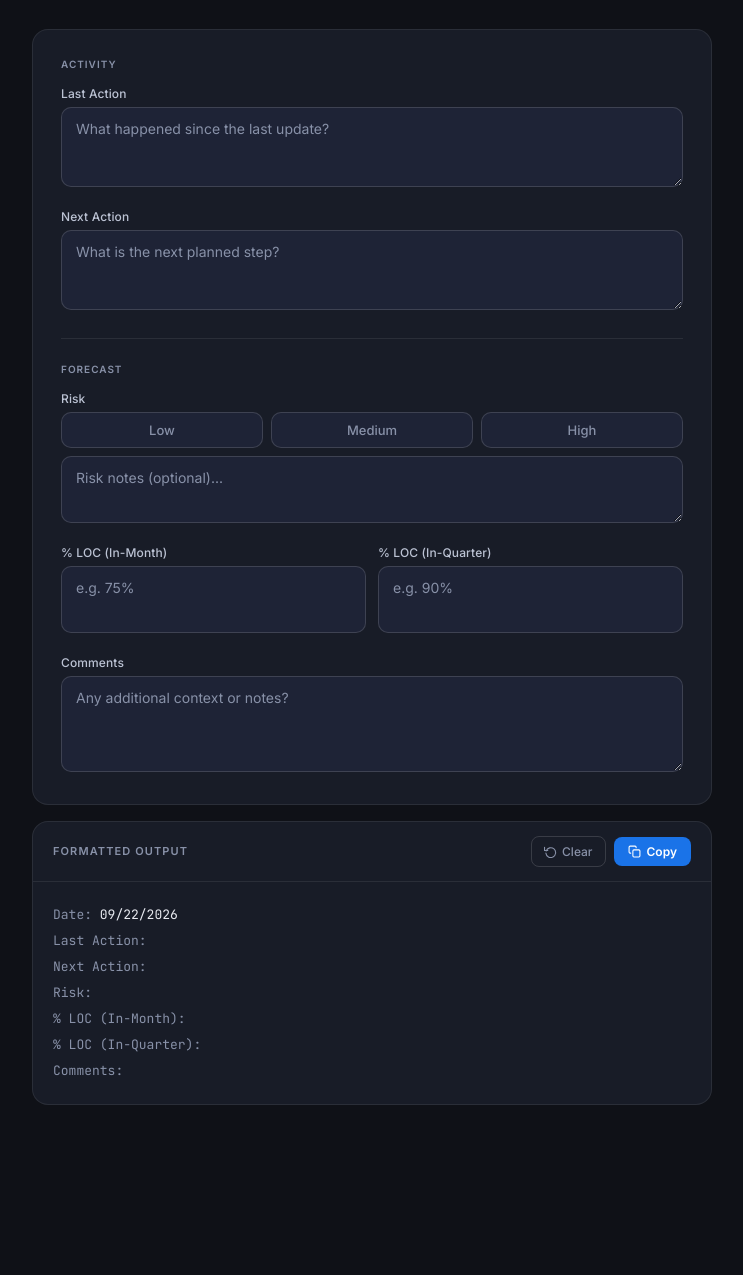
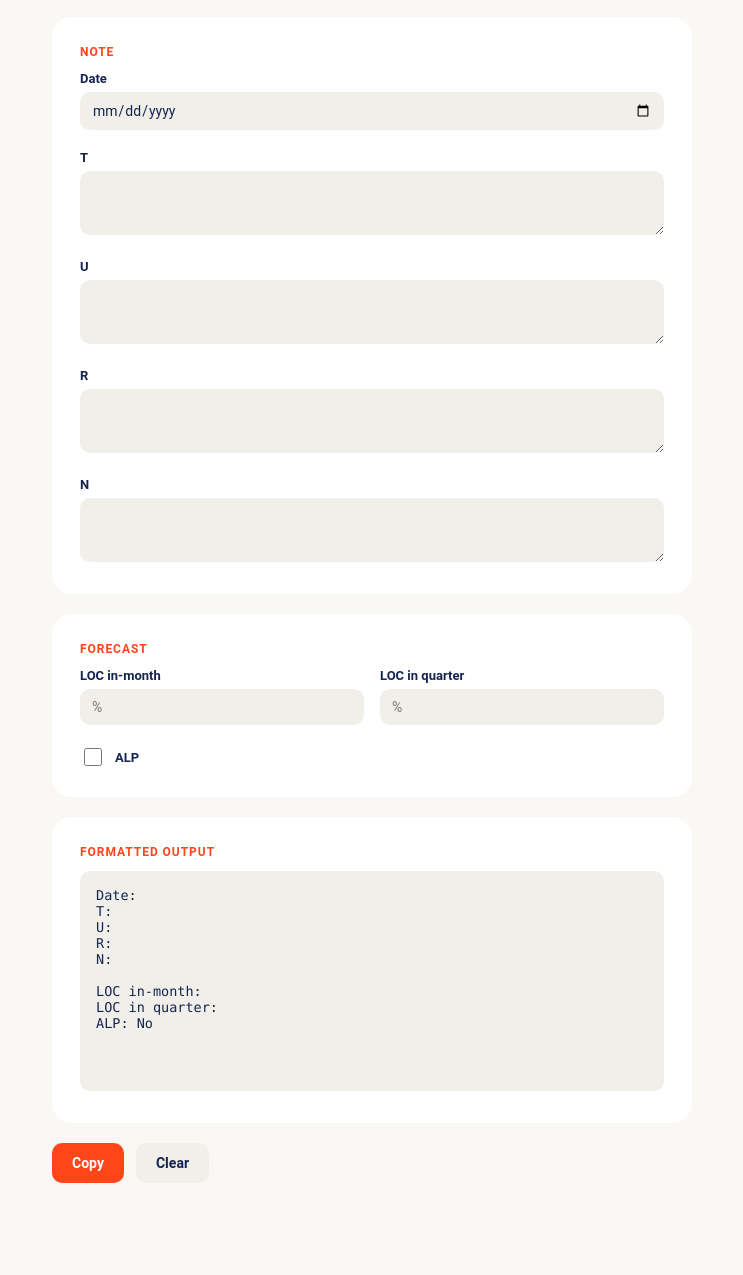
Before and after one commit to prachal1/prachal1.github.io, a plain HTML site: page clariupdater.html in a window 1280 px wide. Shown: the part 147-1422 px from the top of the page, without its empty margins (268-1011 px from the left). Before the commit the page ends 1300 px from the top, so only its background shows below. Drawn offline with Linux system fonts and the light colour scheme.

Commit message:
Add files via upload

```diff
--- a/clariupdater.html
+++ b/clariupdater.html
@@ -1,391 +1,376 @@
 <!DOCTYPE html>
 <html lang="en">
 <head>
-<meta charset="UTF-8" />
-<meta name="viewport" content="width=device-width, initial-scale=1.0" />
+<meta charset="UTF-8">
+<meta name="viewport" content="width=device-width, initial-scale=1.0">
 <title>Clari Updater</title>
-<link rel="preconnect" href="https://fonts.googleapis.com" />
-<link rel="preconnect" href="https://fonts.gstatic.com" crossorigin />
-<link href="https://fonts.googleapis.com/css2?family=Inter:wght@400;500;600&family=JetBrains+Mono:wght@400;500&display=swap" rel="stylesheet" />
 <style>
-  *, *::before, *::after { box-sizing: border-box; margin: 0; padding: 0; }
+  :root {
+    --brand-ink: #152450;
+    --brand-white: #FFFFFF;
+    --brand-cream: #F9F8F5;
+    --brand-neutral-light: #F1EFEA;
+    --brand-accent: #FF451A;
+    --brand-blue: #2243A2;
+    --brand-blue-light: #B1CADA;
 
-  :root {
-    --bg:        #0f1117;
-    --surface:   #181c27;
-    --surface2:  #1e2336;
-    --border:    rgba(255,255,255,0.08);
-    --border2:   rgba(255,255,255,0.14);
-    --accent:    #1a73e8;
-    --text:      #e8eaf0;
-    --muted:     #8891a8;
-    --label:     #bcc3d4;
-    --success:   #34a853;
-    --danger:    #ea4335;
-    --warning:   #fbbc04;
-    --radius:    10px;
-    --radius-lg: 16px;
-    --mono:      'JetBrains Mono', monospace;
-    --sans:      'Inter', system-ui, sans-serif;
+    --bg: var(--brand-cream);
+    --text: var(--brand-ink);
+    --card-bg: var(--brand-white);
+    --field-bg: var(--brand-neutral-light);
+    --sub-text: var(--brand-blue);
   }
 
+  [data-theme="dark"] {
+    --bg: #0E1730;
+    --text: #F1EFEA;
+    --card-bg: #16224A;
+    --field-bg: #1E2C58;
+    --sub-text: var(--brand-blue-light);
+  }
+
+  * { box-sizing: border-box; }
+
   body {
-    font-family: var(--sans);
+    margin: 0;
+    font-family: 'Roboto', Inter, 'Helvetica Neue', Arial, sans-serif;
     background: var(--bg);
     color: var(--text);
-    min-height: 100vh;
-    display: flex;
-    align-items: flex-start;
-    justify-content: center;
-    padding: 48px 20px;
+    padding: 32px 16px 60px;
+    transition: background 0.2s ease, color 0.2s ease;
   }
 
-  .app {
-    width: 100%;
-    max-width: 680px;
+  .wrap {
+    max-width: 640px;
+    margin: 0 auto;
   }
 
-  /* Header */
-  .header { margin-bottom: 32px; }
-  .header-top {
-    display: flex;
-    align-items: center;
-    gap: 12px;
-    margin-bottom: 6px;
-  }
-  .logo-mark {
-    width: 32px; height: 32px;
-    background: var(--accent);
-    border-radius: 8px;
-    display: flex; align-items: center; justify-content: center;
-    font-size: 14px; font-weight: 600; color: #fff;
-    flex-shrink: 0;
-    letter-spacing: -0.5px;
-  }
-  h1 {
-    font-size: 18px;
-    font-weight: 600;
-    color: var(--text);
-    letter-spacing: -0.3px;
-  }
-  .header-sub {
-    font-size: 13px;
-    color: var(--muted);
-    padding-left: 44px;
-  }
-  .date-pill {
-    display: inline-flex;
-    align-items: center;
-    gap: 6px;
-    background: var(--surface2);
-    border: 0.5px solid var(--border2);
-    border-radius: 20px;
-    padding: 5px 12px;
-    font-size: 12px;
-    font-weight: 500;
-    color: var(--muted);
-    margin-left: 44px;
-    margin-top: 10px;
-    font-family: var(--mono);
-  }
-  .date-pill span { color: var(--label); }
-
-  /* Card */
-  .card {
-    background: var(--surface);
-    border: 0.5px solid var(--border);
-    border-radius: var(--radius-lg);
-    padding: 28px;
-    margin-bottom: 16px;
-  }
-  .section-eyebrow {
-    font-size: 10px;
-    font-weight: 600;
-    letter-spacing: 0.1em;
-    text-transform: uppercase;
-    color: var(--muted);
-    margin-bottom: 16px;
+  .logo {
+    display: block;
+    height: 32px;
   }
 
-  .field { margin-bottom: 18px; }
-  .field:last-child { margin-bottom: 0; }
+  h1 {
+    font-family: 'Roboto Medium', Roboto, Inter, sans-serif;
+    font-weight: 600;
+    font-size: 24px;
+    margin: 0 0 4px;
+  }
+
+  .sub {
+    color: var(--sub-text);
+    font-size: 14px;
+    margin: 0 0 28px;
+  }
+
+  .card {
+    background: var(--card-bg);
+    border-radius: 20px;
+    padding: 28px 28px 8px;
+    margin-bottom: 20px;
+    transition: background 0.2s ease;
+  }
+
+  .eyebrow {
+    font-size: 12px;
+    letter-spacing: 0.08em;
+    text-transform: uppercase;
+    color: var(--brand-accent);
+    font-weight: 600;
+    margin-bottom: 12px;
+  }
+
+  .field {
+    margin-bottom: 20px;
+  }
 
   label {
     display: block;
-    font-size: 12px;
-    font-weight: 500;
-    color: var(--label);
+    font-size: 13px;
+    font-weight: 600;
     margin-bottom: 6px;
-    letter-spacing: 0.01em;
+    color: var(--text);
+  }
+
+  input[type="text"],
+  input[type="date"],
+  textarea {
+    width: 100%;
+    padding: 10px 12px;
+    border: none;
+    border-radius: 10px;
+    background: var(--field-bg);
+    color: var(--text);
+    font-size: 14px;
+    font-family: inherit;
+    resize: vertical;
+    transition: background 0.2s ease, color 0.2s ease;
   }
 
   textarea {
-    width: 100%;
-    background: var(--surface2);
-    border: 0.5px solid var(--border2);
-    border-radius: var(--radius);
-    color: var(--text);
-    font-family: var(--sans);
-    font-size: 14px;
-    padding: 10px 14px;
-    transition: border-color 0.15s;
-    outline: none;
-    resize: vertical;
-    min-height: 80px;
-    line-height: 1.6;
-  }
-  textarea:focus { border-color: var(--accent); }
-  textarea::placeholder { color: var(--muted); }
-
-  .divider {
-    border: none;
-    border-top: 0.5px solid var(--border);
-    margin: 24px 0;
+    min-height: 64px;
   }
 
-  .row { display: grid; grid-template-columns: 1fr 1fr; gap: 12px; }
+  input:focus, textarea:focus {
+    outline: 2px solid var(--brand-blue-light);
+  }
 
-  /* Risk buttons */
-  .risk-row { display: flex; gap: 8px; }
-  .risk-btn {
+  .row {
+    display: flex;
+    gap: 16px;
+  }
+
+  .row .field {
     flex: 1;
-    padding: 9px 0;
-    border-radius: var(--radius);
-    border: 0.5px solid var(--border2);
-    background: var(--surface2);
-    color: var(--muted);
-    font-family: var(--sans);
+  }
+
+  .toggle-row {
+    display: flex;
+    align-items: center;
+    gap: 10px;
+    margin-bottom: 20px;
+  }
+
+  .toggle-row input[type="checkbox"] {
+    width: 18px;
+    height: 18px;
+    accent-color: var(--brand-accent);
+  }
+
+  .toggle-row label {
+    margin: 0;
+  }
+
+  .actions {
+    display: flex;
+    gap: 12px;
+    margin: 8px 0 32px;
+  }
+
+  button {
+    border: none;
+    border-radius: 10px;
+    padding: 12px 20px;
+    font-size: 14px;
+    font-weight: 600;
+    font-family: inherit;
+    cursor: pointer;
+  }
+
+  .btn-primary {
+    background: var(--brand-accent);
+    color: var(--brand-white);
+  }
+
+  .btn-secondary {
+    background: var(--field-bg);
+    color: var(--text);
+  }
+
+  .btn-primary:hover { background: #e13c14; }
+  .btn-secondary:hover { filter: brightness(0.95); }
+
+  #output {
+    width: 100%;
+    min-height: 220px;
+    background: var(--field-bg);
+    border: none;
+    border-radius: 10px;
+    padding: 16px;
+    font-family: 'Roboto Mono', Menlo, monospace;
+    font-size: 13.5px;
+    color: var(--text);
+    white-space: pre-wrap;
+    transition: background 0.2s ease, color 0.2s ease;
+  }
+
+  .copied {
+    color: var(--sub-text);
     font-size: 13px;
-    font-weight: 500;
-    cursor: pointer;
-    transition: all 0.15s;
-    text-align: center;
+    margin-top: 8px;
+    height: 16px;
   }
-  .risk-btn:hover { filter: brightness(1.2); }
-  .risk-btn.active-low    { background: #0d2b1a; border-color: var(--success); color: var(--success); }
-  .risk-btn.active-medium { background: #2b2200; border-color: var(--warning); color: var(--warning); }
-  .risk-btn.active-high   { background: #2b0d0d; border-color: var(--danger);  color: var(--danger);  }
 
-  /* Output */
-  .output-card {
-    background: var(--surface);
-    border: 0.5px solid var(--border);
-    border-radius: var(--radius-lg);
-    overflow: hidden;
-  }
-  .output-header {
+  .top-row {
     display: flex;
     align-items: center;
     justify-content: space-between;
-    padding: 14px 20px;
-    border-bottom: 0.5px solid var(--border);
+    margin-bottom: 24px;
   }
-  .output-title {
-    font-size: 11px;
+
+  .theme-toggle {
+    display: flex;
+    align-items: center;
+    gap: 8px;
+    background: var(--field-bg);
+    border-radius: 999px;
+    padding: 6px 14px;
+    font-size: 13px;
     font-weight: 600;
-    letter-spacing: 0.1em;
-    text-transform: uppercase;
-    color: var(--muted);
-  }
-  .output-body {
-    padding: 20px;
-    font-family: var(--mono);
-    font-size: 13px;
-    line-height: 2;
-    color: var(--label);
-    white-space: pre-wrap;
-    word-break: break-word;
-  }
-  .output-key { color: var(--muted); }
-  .output-val { color: var(--text); }
-
-  /* Buttons */
-  .btn-group { display: flex; gap: 8px; align-items: center; }
-
-  .copy-btn {
-    display: inline-flex;
-    align-items: center;
-    gap: 6px;
-    background: var(--accent);
-    color: #fff;
+    color: var(--text);
+    cursor: pointer;
     border: none;
-    border-radius: 8px;
-    padding: 7px 14px;
-    font-family: var(--sans);
-    font-size: 12px;
-    font-weight: 600;
-    cursor: pointer;
-    transition: opacity 0.15s, transform 0.1s;
-  }
-  .copy-btn:hover { opacity: 0.9; }
-  .copy-btn:active { transform: scale(0.97); }
-  .copy-btn.copied { background: var(--success); }
-
-  .clear-btn {
-    display: inline-flex;
-    align-items: center;
-    gap: 5px;
-    background: transparent;
-    border: 0.5px solid var(--border2);
-    color: var(--muted);
-    border-radius: 8px;
-    padding: 7px 12px;
-    font-family: var(--sans);
-    font-size: 12px;
-    font-weight: 500;
-    cursor: pointer;
-    transition: all 0.15s;
-  }
-  .clear-btn:hover { color: var(--text); filter: brightness(1.2); }
-
-  svg.icon {
-    width: 13px; height: 13px;
-    stroke: currentColor; fill: none;
-    stroke-width: 2; stroke-linecap: round; stroke-linejoin: round;
-    flex-shrink: 0;
+    font-family: inherit;
   }
 </style>
 </head>
 <body>
-<div class="app">
+<div class="wrap">
+  <div class="top-row">
+    <img class="logo" id="logo" src="https://prachal1.github.io/genesys_logo.png" alt="Genesys">
+    <button class="theme-toggle" id="themeToggle" onclick="toggleTheme()">🌙 Dark mode</button>
+  </div>
+  <h1>Clari updater</h1>
+  <p class="sub">Fill in the fields below, then copy the formatted output.</p>
 
-  <div class="header">
-    <div class="header-top">
-      <img src="genesys_logo.png" alt="Genesys" style="height:36px; width:36px; object-fit:contain;" />
-      <h1>Clari Updater</h1>
+  <div class="card">
+    <div class="eyebrow">Note</div>
+
+    <div class="field">
+      <label for="date">Date</label>
+      <input type="date" id="date">
     </div>
-    <p class="header-sub">Fill in the fields below, then copy the formatted output.</p>
-    <div class="date-pill">
-      <svg class="icon" viewBox="0 0 24 24"><rect x="3" y="4" width="18" height="18" rx="2"/><line x1="16" y1="2" x2="16" y2="6"/><line x1="8" y1="2" x2="8" y2="6"/><line x1="3" y1="10" x2="21" y2="10"/></svg>
-      <span id="date-display"></span>
+
+    <div class="field">
+      <label for="t">T</label>
+      <textarea id="t"></textarea>
+    </div>
+
+    <div class="field">
+      <label for="u">U</label>
+      <textarea id="u"></textarea>
+    </div>
+
+    <div class="field">
+      <label for="r">R</label>
+      <textarea id="r"></textarea>
+    </div>
+
+    <div class="field">
+      <label for="n">N</label>
+      <textarea id="n"></textarea>
     </div>
   </div>
 
   <div class="card">
-    <p class="section-eyebrow">Activity</p>
-
-    <div class="field">
-      <label>Last Action</label>
-      <textarea id="f-last" placeholder="What happened since the last update?"></textarea>
-    </div>
-
-    <div class="field">
-      <label>Next Action</label>
-      <textarea id="f-next" placeholder="What is the next planned step?"></textarea>
-    </div>
-
-    <hr class="divider" />
-    <p class="section-eyebrow">Forecast</p>
-
-    <div class="field">
-      <label>Risk</label>
-      <div class="risk-row">
-        <button class="risk-btn" data-risk="Low" onclick="selectRisk(this)">Low</button>
-        <button class="risk-btn" data-risk="Medium" onclick="selectRisk(this)">Medium</button>
-        <button class="risk-btn" data-risk="High" onclick="selectRisk(this)">High</button>
-      </div>
-      <textarea id="f-risk-notes" placeholder="Risk notes (optional)..." style="min-height: 60px; margin-top: 8px;"></textarea>
-    </div>
+    <div class="eyebrow">Forecast</div>
 
     <div class="row">
       <div class="field">
-        <label>% LOC (In-Month)</label>
-        <textarea id="f-locm" placeholder="e.g. 75%" style="min-height: 44px; resize: none;"></textarea>
+        <label for="locMonth">LOC in-month</label>
+        <input type="text" id="locMonth" placeholder="%">
       </div>
       <div class="field">
-        <label>% LOC (In-Quarter)</label>
-        <textarea id="f-locq" placeholder="e.g. 90%" style="min-height: 44px; resize: none;"></textarea>
+        <label for="locQuarter">LOC in quarter</label>
+        <input type="text" id="locQuarter" placeholder="%">
       </div>
     </div>
 
-    <div class="field">
-      <label>Comments</label>
-      <textarea id="f-comments" placeholder="Any additional context or notes?" style="min-height: 96px;"></textarea>
+    <div class="toggle-row">
+      <input type="checkbox" id="alp">
+      <label for="alp">ALP</label>
     </div>
   </div>
 
-  <div class="output-card">
-    <div class="output-header">
-      <span class="output-title">Formatted output</span>
-      <div class="btn-group">
-        <button class="clear-btn" onclick="clearForm()">
-          <svg class="icon" viewBox="0 0 24 24"><polyline points="1 4 1 10 7 10"/><path d="M3.51 15a9 9 0 1 0 .49-4"/></svg>
-          Clear
-        </button>
-        <button class="copy-btn" id="copy-btn" onclick="copyOutput()">
-          <svg class="icon" viewBox="0 0 24 24"><rect x="9" y="9" width="13" height="13" rx="2"/><path d="M5 15H4a2 2 0 0 1-2-2V4a2 2 0 0 1 2-2h9a2 2 0 0 1 2 2v1"/></svg>
-          Copy
-        </button>
-      </div>
-    </div>
-    <div class="output-body" id="output"></div>
+  <div class="card">
+    <div class="eyebrow">Formatted output</div>
+    <div id="output"></div>
+    <div class="copied" id="copiedMsg"></div>
   </div>
 
+  <div class="actions">
+    <button class="btn-primary" onclick="copyOutput()">Copy</button>
+    <button class="btn-secondary" onclick="clearAll()">Clear</button>
+  </div>
 </div>
+
 <script>
-  let selectedRisk = '';
+  const ids = ['date','t','u','r','n','locMonth','locQuarter','alp'];
 
-  function todayStr() {
-    const d = new Date();
-    return String(d.getMonth()+1).padStart(2,'0') + '/' + String(d.getDate()).padStart(2,'0') + '/' + d.getFullYear();
+  function formatDate(value) {
+    if (!value) return '';
+    const [y, m, d] = value.split('-');
+    return `${m}/${d}/${y}`;
   }
 
-  document.getElementById('date-display').textContent = todayStr();
+  function buildOutput() {
+    const date = formatDate(document.getElementById('date').value);
+    const t = document.getElementById('t').value.trim();
+    const u = document.getElementById('u').value.trim();
+    const r = document.getElementById('r').value.trim();
+    const n = document.getElementById('n').value.trim();
+    const locMonth = document.getElementById('locMonth').value.trim();
+    const locQuarter = document.getElementById('locQuarter').value.trim();
+    const alp = document.getElementById('alp').checked ? 'Yes' : 'No';
 
-  function selectRisk(btn) {
-    document.querySelectorAll('.risk-btn').forEach(b => b.className = 'risk-btn');
-    selectedRisk = btn.dataset.risk;
-    btn.classList.add('active-' + selectedRisk.toLowerCase());
-    updateOutput();
+    const text =
+`Date: ${date}
+T: ${t}
+U: ${u}
+R: ${r}
+N: ${n}
+
+LOC in-month: ${locMonth}
+LOC in quarter: ${locQuarter}
+ALP: ${alp}`;
+
+    document.getElementById('output').textContent = text;
   }
 
-  function val(id) { return document.getElementById(id).value.trim(); }
-
-  const fields = [
-    { key: 'Date',               get: () => todayStr() },
-    { key: 'Last Action',        get: () => val('f-last') },
-    { key: 'Next Action',        get: () => val('f-next') },
-    { key: 'Risk',               get: () => selectedRisk + (val('f-risk-notes') ? ' — ' + val('f-risk-notes') : '') },
-    { key: '% LOC (In-Month)',   get: () => val('f-locm') },
-    { key: '% LOC (In-Quarter)', get: () => val('f-locq') },
-    { key: 'Comments',           get: () => val('f-comments') },
-  ];
-
-  function buildText() {
-    return fields.map(f => f.key + ': ' + f.get()).join('\n');
-  }
-
-  function updateOutput() {
-    document.getElementById('output').innerHTML = fields.map(f => {
-      const v = f.get();
-      return `<span class="output-key">${f.key}: </span><span class="output-val">${v || ''}</span>`;
-    }).join('\n');
-  }
-
-  document.querySelectorAll('textarea').forEach(el => el.addEventListener('input', updateOutput));
-
   function copyOutput() {
-    navigator.clipboard.writeText(buildText()).then(() => {
-      const btn = document.getElementById('copy-btn');
-      btn.classList.add('copied');
-      btn.innerHTML = `<svg class="icon" viewBox="0 0 24 24"><polyline points="20 6 9 17 4 12"/></svg> Copied!`;
-      setTimeout(() => {
-        btn.classList.remove('copied');
-        btn.innerHTML = `<svg class="icon" viewBox="0 0 24 24"><rect x="9" y="9" width="13" height="13" rx="2"/><path d="M5 15H4a2 2 0 0 1-2-2V4a2 2 0 0 1 2-2h9a2 2 0 0 1 2 2v1"/></svg> Copy`;
-      }, 2000);
+    const text = document.getElementById('output').textContent;
+    navigator.clipboard.writeText(text).then(() => {
+      const msg = document.getElementById('copiedMsg');
+      msg.textContent = 'Copied to clipboard';
+      setTimeout(() => { msg.textContent = ''; }, 2000);
     });
   }
 
-  function clearForm() {
-    document.querySelectorAll('textarea').forEach(el => el.value = '');
-    selectedRisk = '';
-    document.querySelectorAll('.risk-btn').forEach(b => b.className = 'risk-btn');
-    updateOutput();
+  function clearAll() {
+    ids.forEach(id => {
+      const el = document.getElementById(id);
+      if (el.type === 'checkbox') {
+        el.checked = false;
+      } else {
+        el.value = '';
+      }
+    });
+    buildOutput();
   }
 
-  document.getElementById('f-risk-notes').addEventListener('input', updateOutput);
+  ids.forEach(id => {
+    const el = document.getElementById(id);
+    el.addEventListener('input', buildOutput);
+    el.addEventListener('change', buildOutput);
+  });
 
-  updateOutput();
+  buildOutput();
+
+  const LOGO_LIGHT = 'https://prachal1.github.io/genesys_logo.png';
+  const LOGO_DARK = 'https://prachal1.github.io/genesys_logo_white.png';
+
+  function applyTheme(theme) {
+    document.documentElement.setAttribute('data-theme', theme);
+    const toggle = document.getElementById('themeToggle');
+    const logo = document.getElementById('logo');
+    if (theme === 'dark') {
+      toggle.textContent = '☀️ Light mode';
+      logo.src = LOGO_DARK;
+    } else {
+      toggle.textContent = '🌙 Dark mode';
+      logo.src = LOGO_LIGHT;
+    }
+    localStorage.setItem('clariTheme', theme);
+  }
+
+  function toggleTheme() {
+    const current = document.documentElement.getAttribute('data-theme');
+    applyTheme(current === 'dark' ? 'light' : 'dark');
+  }
+
+  const saved = localStorage.getItem('clariTheme');
+  const prefersDark = window.matchMedia && window.matchMedia('(prefers-color-scheme: dark)').matches;
+  applyTheme(saved || (prefersDark ? 'dark' : 'light'));
 </script>
 </body>
 </html>
```
